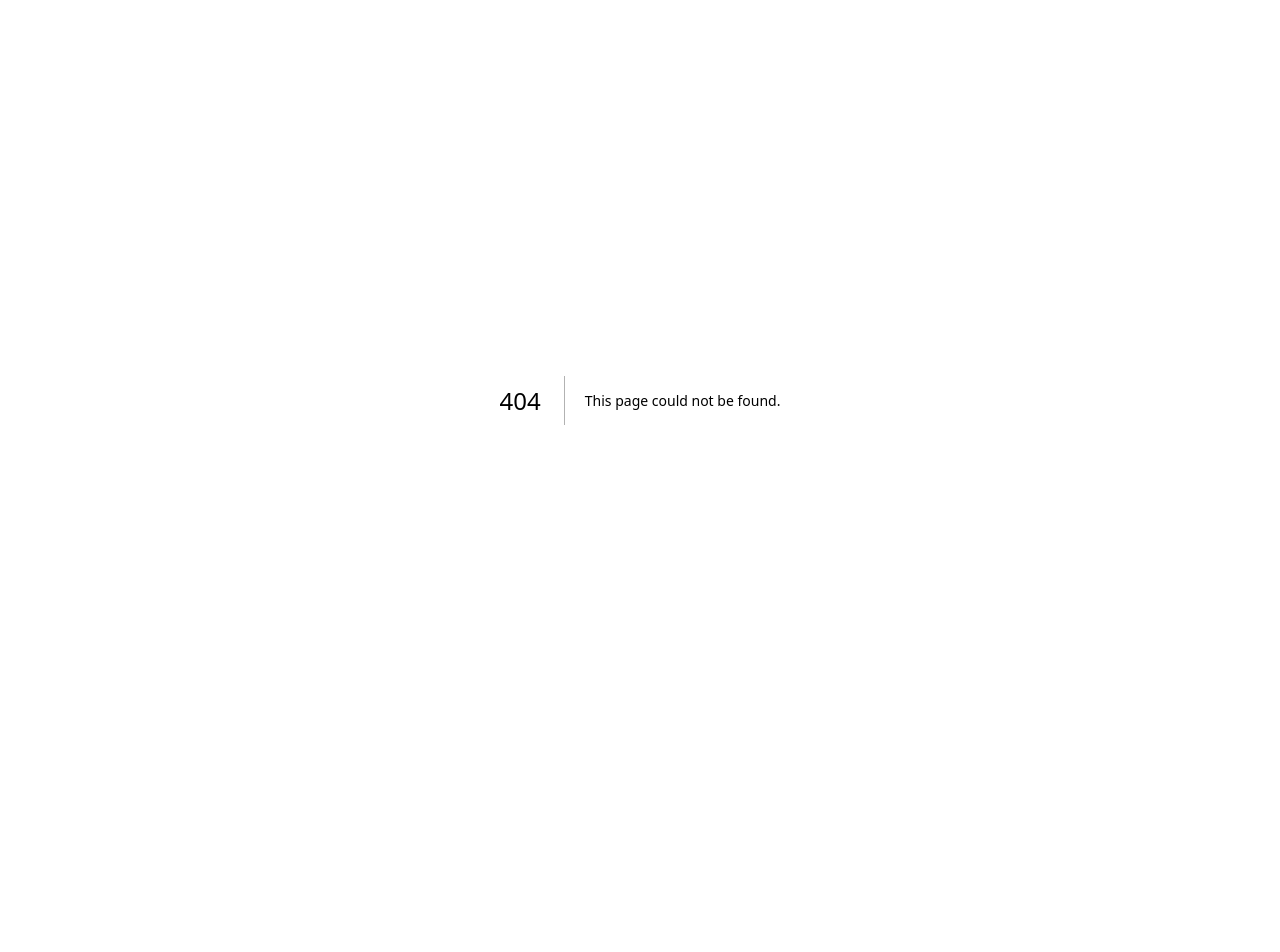
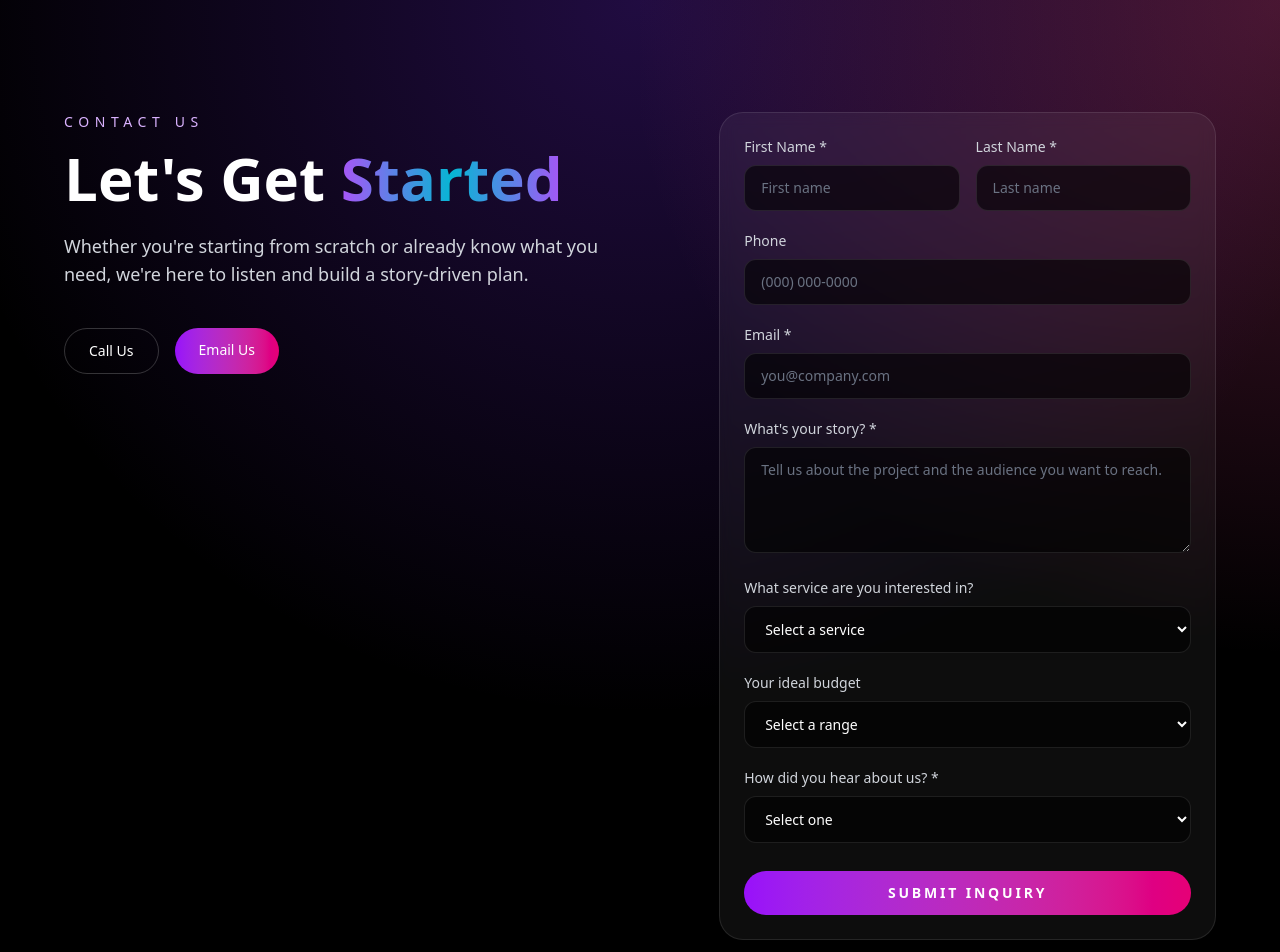
Before and after one commit to bryanvanhaitsma/lfx, a Next.js app: page /get-started in a window 1280 px wide. Before the commit this address had no page. Shown: the top 952 px of the page. Before the commit the page ends 800 px from the top, so only its background shows below. Built offline with nearby package versions, Linux system fonts and the light colour scheme.

Commit message:
updates * added header logo * created contact us page * minor updates

```diff
--- /dev/null
+++ b/src/app/get-started/page.tsx
@@ -0,0 +1,153 @@
+'use client';
+
+export default function GetStartedPage() {
+  return (
+    <main className="min-h-screen bg-black text-white">
+      <div className="relative overflow-hidden">
+        <div className="absolute inset-0 bg-[radial-gradient(circle_at_top,#6d28d9_0%,transparent_60%)] opacity-30" />
+        <div className="absolute inset-y-0 right-0 w-1/2 bg-[radial-gradient(circle_at_top_right,#ec4899_0%,transparent_55%)] opacity-30" />
+
+        <section className="relative px-6 pt-28 pb-16">
+          <div className="max-w-6xl mx-auto grid gap-12 lg:grid-cols-[1.1fr_0.9fr]">
+            <div>
+              <p className="text-sm uppercase tracking-[0.4em] text-purple-300">Contact Us</p>
+              <h1 className="mt-4 text-5xl md:text-6xl font-bold font-space-grotesk">
+                Let&apos;s Get <span className="gradient-text">Started</span>
+              </h1>
+              <p className="mt-6 text-lg text-gray-300 max-w-xl">
+                Whether you&apos;re starting from scratch or already know what you need, we&apos;re here to listen and
+                build a story-driven plan.
+              </p>
+
+              <div className="mt-10 flex flex-wrap gap-4">
+                <a
+                  href="tel:2316132717"
+                  className="px-6 py-3 rounded-full border border-white/20 text-sm font-medium hover:border-purple-400 hover:text-purple-200 transition-colors"
+                >
+                  Call Us
+                </a>
+                <a
+                  href="mailto:info@lakefxmedia.com"
+                  className="px-6 py-3 rounded-full bg-gradient-to-r from-purple-600 to-pink-600 text-sm font-medium hover:shadow-lg hover:shadow-purple-500/50 transition-all"
+                >
+                  Email Us
+                </a>
+              </div>
+            </div>
+
+            <div className="rounded-3xl border border-white/10 bg-white/5 p-6 backdrop-blur">
+              <form className="grid gap-5">
+                <div className="grid gap-4 sm:grid-cols-2">
+                  <label className="text-sm text-gray-300">
+                    First Name *
+                    <input
+                      required
+                      type="text"
+                      name="firstName"
+                      className="mt-2 w-full rounded-xl border border-white/10 bg-black/60 px-4 py-3 text-white placeholder:text-gray-500 focus:border-purple-400 focus:outline-none"
+                      placeholder="First name"
+                    />
+                  </label>
+                  <label className="text-sm text-gray-300">
+                    Last Name *
+                    <input
+                      required
+                      type="text"
+                      name="lastName"
+                      className="mt-2 w-full rounded-xl border border-white/10 bg-black/60 px-4 py-3 text-white placeholder:text-gray-500 focus:border-purple-400 focus:outline-none"
+                      placeholder="Last name"
+                    />
+                  </label>
+                </div>
+
+                <label className="text-sm text-gray-300">
+                  Phone
+                  <input
+                    type="tel"
+                    name="phone"
+                    className="mt-2 w-full rounded-xl border border-white/10 bg-black/60 px-4 py-3 text-white placeholder:text-gray-500 focus:border-purple-400 focus:outline-none"
+                    placeholder="(000) 000-0000"
+                  />
+                </label>
+
+                <label className="text-sm text-gray-300">
+                  Email *
+                  <input
+                    required
+                    type="email"
+                    name="email"
+                    className="mt-2 w-full rounded-xl border border-white/10 bg-black/60 px-4 py-3 text-white placeholder:text-gray-500 focus:border-purple-400 focus:outline-none"
+                    placeholder="you@company.com"
+                  />
+                </label>
+
+                <label className="text-sm text-gray-300">
+                  What&apos;s your story? *
+                  <textarea
+                    required
+                    name="story"
+                    rows={4}
+                    className="mt-2 w-full rounded-xl border border-white/10 bg-black/60 px-4 py-3 text-white placeholder:text-gray-500 focus:border-purple-400 focus:outline-none"
+                    placeholder="Tell us about the project and the audience you want to reach."
+                  />
+                </label>
+
+                <label className="text-sm text-gray-300">
+                  What service are you interested in?
+                  <select
+                    name="service"
+                    className="mt-2 w-full rounded-xl border border-white/10 bg-black/60 px-4 py-3 text-white focus:border-purple-400 focus:outline-none"
+                  >
+                    <option value="">Select a service</option>
+                    <option value="video">Video & Photo Services</option>
+                    <option value="marketing">Marketing Services</option>
+                    <option value="web">Web Services</option>
+                    <option value="branding">Branding Services</option>
+                  </select>
+                </label>
+
+                <label className="text-sm text-gray-300">
+                  Your ideal budget
+                  <select
+                    name="budget"
+                    className="mt-2 w-full rounded-xl border border-white/10 bg-black/60 px-4 py-3 text-white focus:border-purple-400 focus:outline-none"
+                  >
+                    <option value="">Select a range</option>
+                    <option value="under-5k">Under $5k</option>
+                    <option value="5-15k">$5k - $15k</option>
+                    <option value="15-30k">$15k - $30k</option>
+                    <option value="30-50k">$30k - $50k</option>
+                    <option value="50-plus">$50k+</option>
+                  </select>
+                </label>
+
+                <label className="text-sm text-gray-300">
+                  How did you hear about us? *
+                  <select
+                    required
+                    name="referral"
+                    className="mt-2 w-full rounded-xl border border-white/10 bg-black/60 px-4 py-3 text-white focus:border-purple-400 focus:outline-none"
+                  >
+                    <option value="">Select one</option>
+                    <option value="referral">Referral</option>
+                    <option value="social">Social media</option>
+                    <option value="search">Search</option>
+                    <option value="event">Event</option>
+                    <option value="other">Other</option>
+                  </select>
+                </label>
+
+                <button
+                  type="submit"
+                  className="mt-2 w-full rounded-full bg-gradient-to-r from-purple-600 to-pink-600 px-6 py-3 text-sm font-semibold uppercase tracking-[0.2em] hover:shadow-lg hover:shadow-purple-500/50 transition-all"
+                >
+                  Submit Inquiry
+                </button>
+              </form>
+            </div>
+          </div>
+        </section>
+      </div>
+    </main>
+  );
+}
--- a/src/app/page.tsx
+++ b/src/app/page.tsx
@@ -56,18 +56,25 @@ export default function Home() {
       {/* Navigation */}
       <nav className="fixed top-0 left-0 right-0 z-50 px-6 py-4 bg-black/50 backdrop-blur-xl border-b border-white/10">
         <div className="max-w-7xl mx-auto flex items-center justify-between">
-          <div className="text-2xl font-bold font-space-grotesk gradient-text">
-            Lake FX
-          </div>
+          <a href="/" className="flex items-center">
+            <img
+              src="/logo.webp"
+              alt="Lake FX"
+              className="h-9 w-auto"
+            />
+          </a>
           <div className="hidden md:flex gap-8 text-sm">
             <a href="#work" className="hover:text-purple-400 transition-colors">Work</a>
             <a href="#services" className="hover:text-purple-400 transition-colors">Services</a>
             <a href="#about" className="hover:text-purple-400 transition-colors">About</a>
             <a href="#contact" className="hover:text-purple-400 transition-colors">Contact</a>
           </div>
-          <button className="px-6 py-2 bg-gradient-to-r from-purple-600 to-pink-600 rounded-full text-sm font-medium hover:shadow-lg hover:shadow-purple-500/50 transition-all">
-            Start a Project
-          </button>
+          <a
+            href="/get-started"
+            className="px-6 py-2 bg-gradient-to-r from-purple-600 to-pink-600 rounded-full text-sm font-medium hover:shadow-lg hover:shadow-purple-500/50 transition-all"
+          >
+            Get Started
+          </a>
         </div>
       </nav>
 
@@ -232,7 +239,7 @@ export default function Home() {
       {/* Footer */}
       <footer className="border-t border-white/10 py-12 px-6">
         <div className="max-w-7xl mx-auto flex flex-col md:flex-row justify-between items-center gap-6">
-          <div className="text-2xl font-bold gradient-text font-space-grotesk">Lake FX</div>
+          <div className="text-2xl font-bold gradient-text font-space-grotesk">Lake FX Media</div>
           <div className="flex gap-6 text-sm text-gray-400">
             <a href="#" className="hover:text-white transition-colors">Instagram</a>
             <a href="#" className="hover:text-white transition-colors">Vimeo</a>
@@ -240,7 +247,7 @@ export default function Home() {
             <a href="#" className="hover:text-white transition-colors">Twitter</a>
           </div>
           <div className="text-sm text-gray-400">
-            © 2024 Lake FX Media. All rights reserved.
+            © 2026 Lake FX Media. All rights reserved.
           </div>
         </div>
       </footer>
```
Also changed, not shown: public/logo.webp (added).
